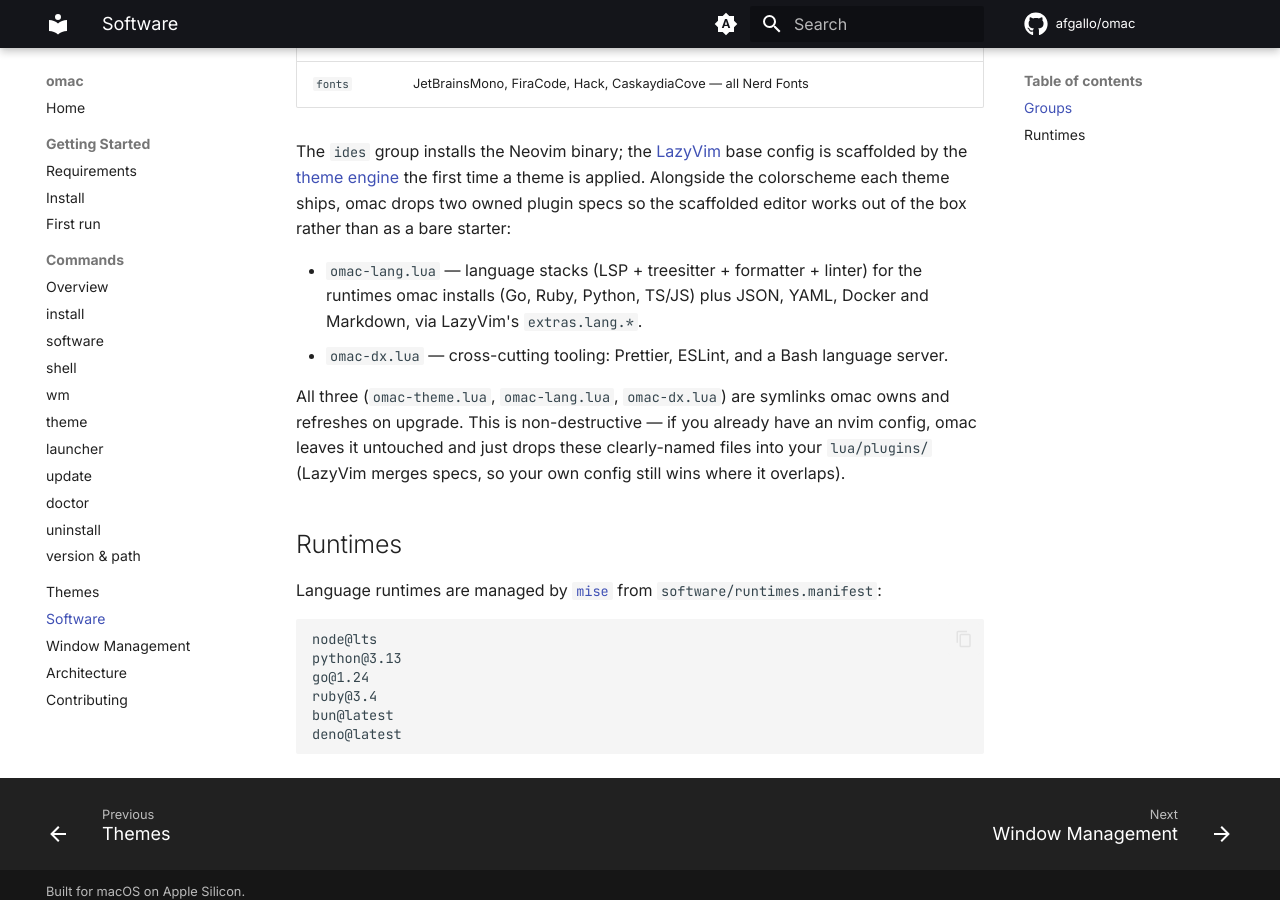
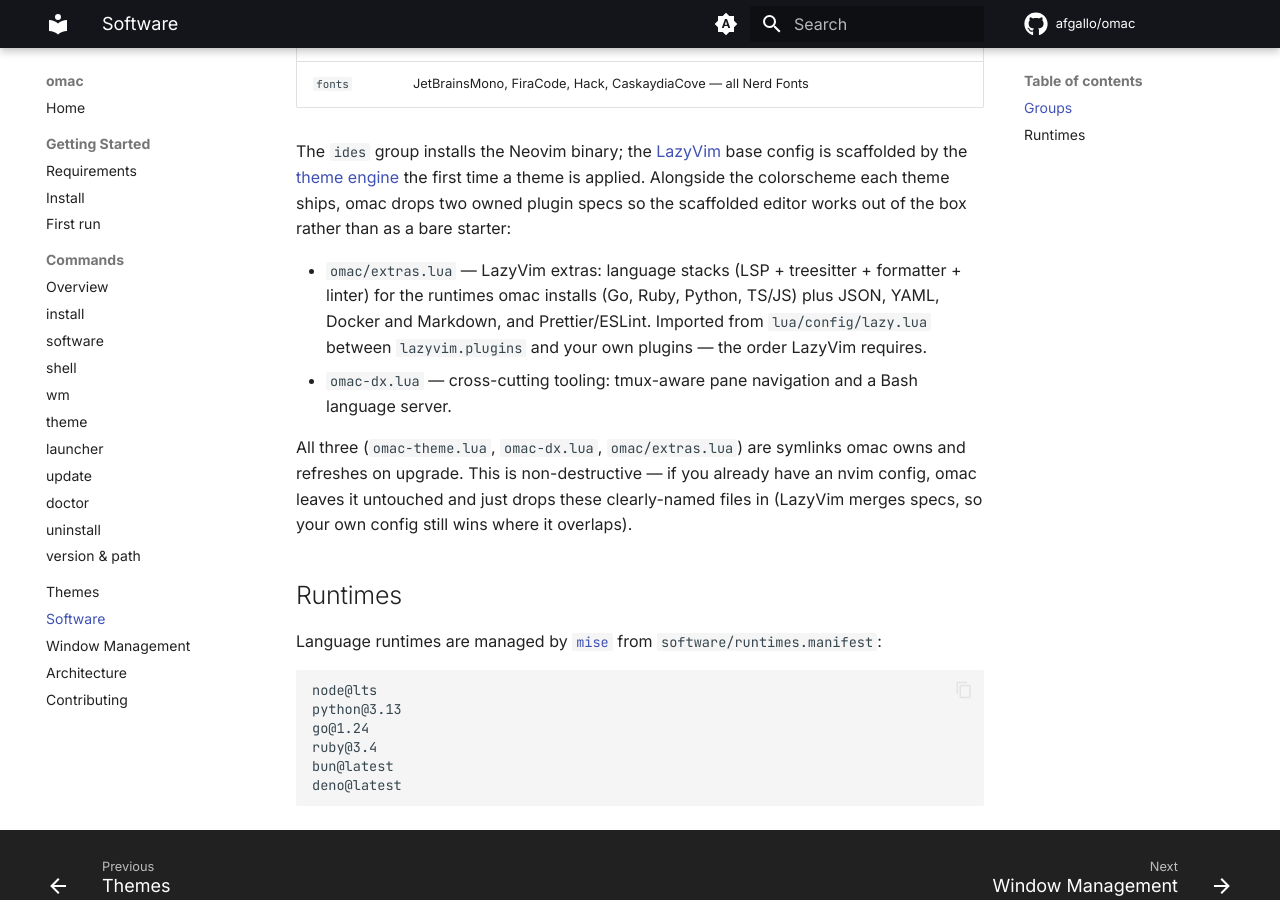
Before and after one commit to afgallo/omac, an MkDocs documentation site: the page built from docs/software/index.md, in a window 1280 px wide and 900 px high, scrolled down 715 px. Built offline with MkDocs 1.6.1 and Material for MkDocs 9.7.7, drawn with Linux system fonts in a browser that asks for light colours; comment, search, counter and statistics services are not loaded.

Commit message:
fix(nvim,theme): import LazyVim extras before user plugins
LazyVim warned on every launch that the lazy.nvim import order was
incorrect: omac pulled extras (lang stacks, prettier, eslint) from
files symlinked into lua/plugins/, so they registered after the user
plugins import. Specs merge in import order, so extras imported last
would also override user config instead of the reverse.

Move all extras imports into nvim/omac-extras.lua, symlinked to
lua/omac/extras.lua and spliced into config/lazy.lua's spec between
lazyvim.plugins and { import = "plugins" } — the order LazyVim
requires. The splice is idempotent, backs up lazy.lua first, and
warns instead of touching a restructured file. omac-lang.lua is gone
(it was extras-only); omac-dx.lua keeps the plain plugin specs.
wire_nvim removes the stale omac-lang.lua symlink as migration.

```diff
--- a/docs/software/index.md
+++ b/docs/software/index.md
@@ -27,15 +27,17 @@ config is scaffolded by the [theme engine](../themes/index.md) the first time a
 applied. Alongside the colorscheme each theme ships, omac drops two owned plugin specs
 so the scaffolded editor works out of the box rather than as a bare starter:
 
-- `omac-lang.lua` — language stacks (LSP + treesitter + formatter + linter) for the
-  runtimes omac installs (Go, Ruby, Python, TS/JS) plus JSON, YAML, Docker and Markdown,
-  via LazyVim's `extras.lang.*`.
-- `omac-dx.lua` — cross-cutting tooling: Prettier, ESLint, and a Bash language server.
+- `omac/extras.lua` — LazyVim extras: language stacks (LSP + treesitter + formatter +
+  linter) for the runtimes omac installs (Go, Ruby, Python, TS/JS) plus JSON, YAML,
+  Docker and Markdown, and Prettier/ESLint. Imported from `lua/config/lazy.lua`
+  between `lazyvim.plugins` and your own plugins — the order LazyVim requires.
+- `omac-dx.lua` — cross-cutting tooling: tmux-aware pane navigation and a Bash
+  language server.
 
-All three (`omac-theme.lua`, `omac-lang.lua`, `omac-dx.lua`) are symlinks omac owns and
+All three (`omac-theme.lua`, `omac-dx.lua`, `omac/extras.lua`) are symlinks omac owns and
 refreshes on upgrade. This is non-destructive — if you already have an nvim config, omac
-leaves it untouched and just drops these clearly-named files into your `lua/plugins/`
-(LazyVim merges specs, so your own config still wins where it overlaps).
+leaves it untouched and just drops these clearly-named files in (LazyVim merges specs,
+so your own config still wins where it overlaps).
 
 ## Runtimes
 
```
Also changed, not shown: 6 other files.
